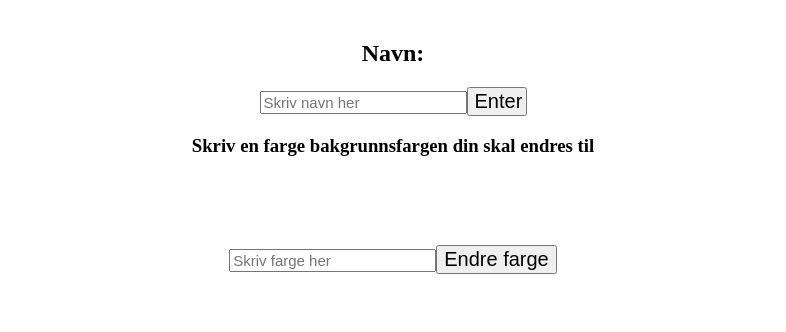
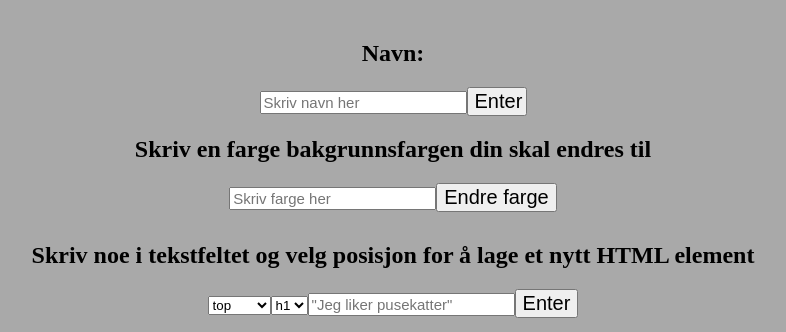
Before and after one commit to Viet-Uy/Survey, a plain HTML site: page index.html in a window 1280 px wide. Shown: the top 332 px of the page, without its empty margins (247-1033 px from the left). Drawn offline with nearby package versions, Linux system fonts and the light colour scheme.

Commit message:
Ny stylet

```diff
--- a/index.html
+++ b/index.html
@@ -6,7 +6,7 @@
     <meta name="viewport" content="width=device-width, initial-scale=1.0">
     <link rel="stylesheet" href="style.css">
 
-    <title>Document</title>
+    <title>Oppdrag</title>
 
 
 </head>
--- a/script.js
+++ b/script.js
@@ -218,6 +218,8 @@ document.body.appendChild(divSvar);
 //Nedenfor her er kode for å lage navn, endre farge og forskjellige elementer. Alt det nedefor er for utvikling oppdraget.----------
 
 
+
+
 //Her lages hele funksjonnen for hvordan man skriver inn navn til hvordan navnet displayes
 var divInfo = document.createElement("div");
 var navn = document.createElement("h2");
@@ -240,6 +242,11 @@ enterInput.addEventListener("click",(e) =>{
 
 //Append button i divInfo
 divInfo.appendChild(enterInput);
+
+//Lager en div så det er mulig å plassere et nytt valgt element på. Divven i seg selv er tom og brukes bare for å lage nye elementer, for å sikre seg at brukeren skjønner opplegget og funksjonen.
+var divTop = document.createElement("div");
+document.body.appendChild(divTop);
+
 document.body.appendChild(divInfo);
 
 
@@ -247,10 +254,13 @@ document.body.appendChild(divInfo);
 var divFarge = document.createElement("div");
 var forandreFarge = document.createElement("button");
 forandreFarge.innerHTML = "Endre farge"
+forandreFarge.style.marginTop = "0px"
+forandreFarge.style.marginBottom = "10px"
 var inputBoks = document.createElement("input");
 inputBoks.placeholder = "Skriv farge her";
-var headerFarge = document.createElement("h3")
+var headerFarge = document.createElement("h2")
 headerFarge.innerHTML = "Skriv en farge bakgrunnsfargen din skal endres til"
+headerFarge.style.marginBottom = "20px";
 divFarge.appendChild(headerFarge);
 divFarge.appendChild(inputBoks);
 divFarge.appendChild(forandreFarge);
@@ -273,15 +283,18 @@ var optionvalues = ["h1", "h2", "h3"]
 var select = document.createElement("select");
 select.setAttribute("id", "select1")
 
+var lagHeader = document.createElement("h2");
+lagHeader.innerHTML = "Skriv noe i tekstfeltet og velg posisjon for å lage et nytt HTML element";
 
-
-
+lagHeader.style.marginBottom = "20px";
 
 //Lager ny div for det nye elementet du valgte
 var divLag = document.createElement("div");
 var lagElement = document.createElement("button");
 lagElement.innerHTML = "Enter"
+lagElement.style.marginTop = "0px"
 var lagElementInput = document.createElement("input");
+lagElementInput.placeholder = '"Jeg liker pusekatter"';
 
 for(i=0;i<optionvalues.length;i++){
   var optSelect = document.createElement("option")
@@ -315,7 +328,7 @@ lagElement.addEventListener("click", (e) =>{
   selectPosisjon = document.querySelector('#posisjonSelect');
 
   if(selectPosisjon.value == "top"){
-    divInfo.appendChild(nyLagd);
+    divTop.appendChild(nyLagd);
   }else if(selectPosisjon.value == "middle"){
     divFarge.appendChild(nyLagd)
   }else{
@@ -327,7 +340,7 @@ lagElement.addEventListener("click", (e) =>{
 
 
 //Appender alt til divLag
-
+divLag.appendChild(lagHeader);
 divLag.appendChild(posisjonSelect);
 divLag.appendChild(select);
 divLag.appendChild(lagElementInput);
--- a/style.css
+++ b/style.css
@@ -1,7 +1,7 @@
 body{
     margin-top: 40px;
     text-align: center;
-
+    background-color: #A9A9A9	;
 }
 
 button{
```
